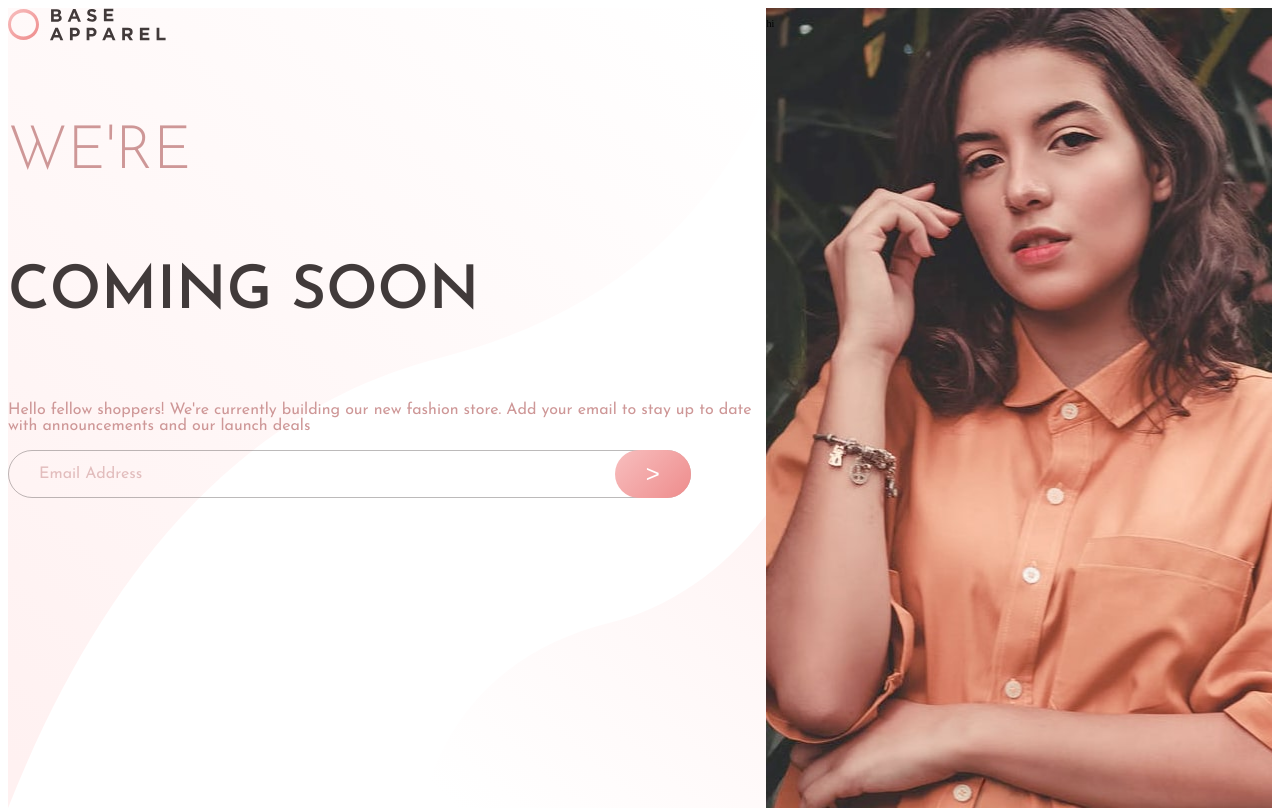
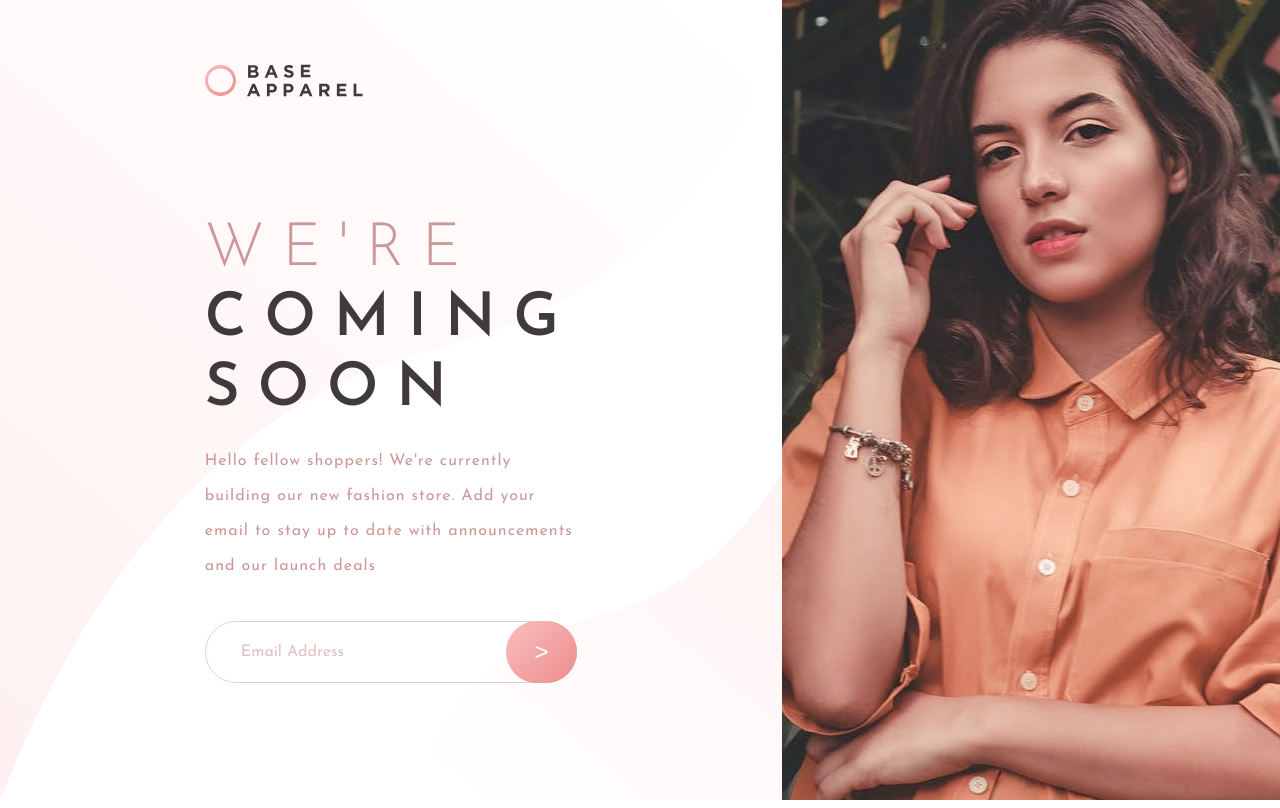
Before and after one commit to Marcelqayoomtaylor135/apparel-landing-page, a plain HTML site: page index.html in a window 1280 px wide. Drawn offline with Linux system fonts and the light colour scheme.

Commit message:
Main desktop styling

```diff
--- a/index.html
+++ b/index.html
@@ -25,7 +25,8 @@
 			<main>
 				<section id="mainContent">
 					<h1>WE'RE</h1>
-					<h1>COMING SOON</h1>
+					<h1>COMING</h1>
+					<h1>SOON</h1>
 					<p>Hello fellow shoppers! We're currently building our new fashion store. Add your email to stay up to date with announcements and our launch deals</p>
 					<form>
 						<input type="text" placeholder="Email Address" />
@@ -34,9 +35,7 @@
 				</section>
 			</main>
 		</section>
-		<section id="rightHalf">
-			<p>hi</p>
-		</section>
+		<section id="rightHalf"></section>
 	</section>
 
 	<script type="text/javascript" src="js/main.js"></script>
--- a/style.scss
+++ b/style.scss
@@ -36,6 +36,7 @@ html {
 }
 
 body {
+    margin: 0;
     height: 100%;
 }
 
@@ -50,41 +51,72 @@ body {
     #leftHalf {
         flex-basis: 60%;
         height: 100%;
+        padding: 5% 16%;
+        display: flex;
+        flex-direction: column;
+        // justify-content: space-between;
+
         background: {
             image: url("../images/bg-pattern-desktop.svg");
             size: cover;
         }
 
+        #logo {
+            flex-basis: 10%;
+        }
+
+        * {
+            margin: 0;
+        }
+
         #mainContent {
+
+            // padding-bottom: 20%;
+            flex-basis: 90%;
+            height: 700px;
+            display: flex;
+            flex-direction: column;
+            justify-content: center;
+
+            h1 {
+                letter-spacing: 18px;
+                padding: 5px 0;
+            }
+
             > :first-child{
                 @include format-font(300, 6rem, $desaturated_red);
             }
-            :first-child + h1 {
+            :first-child + h1, :first-child + h1 + h1 {
                 @include format-font(600, 6rem, $dark_grayish_red);
             }
             p {
                 @include format-font(400, 1.6rem, $desaturated_red);
+                line-height: 35px;
+                letter-spacing: 1px;
+                padding: 5% 0 10% 0;
             }
         }
 
         form {
             display: flex;
             width: 100%;
+            position: relative;
             input[type=text] {
-                flex-basis: 90%;
-                padding: 15px 30px;
+                flex-basis: 100%;
+                padding: 22px 35px;
                 background: none;
                 border-radius: 100px;
-                border: 1px solid hsla(0, 6%, 24%, 35%);
+                border: 1px solid rgba(95, 86, 86, 0.25);
                 @include format-font(400, 1.6rem);
             }
             ::placeholder {
                 color:  hsla(0, 36%, 70%, 60%);
             }
             input[type=submit] {
-                flex-basis: 10%;
-                position: relative;
-                right: 10%;
+                position: absolute;
+                left: 81%;
+                height: 100%;
+                width: 19%;
                 border-radius: 100px;
                 border: none;
                 background-image: linear-gradient(135deg, hsl(0, 80%, 86%), hsl(0, 74%, 74%));
```
Also changed, not shown: styles/style.css, 1 other file.
